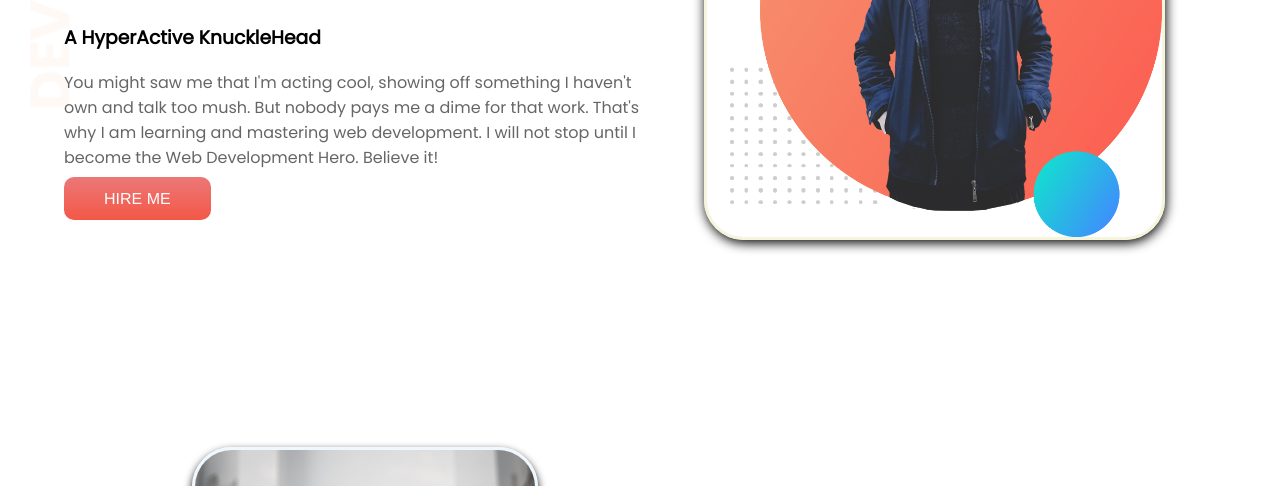
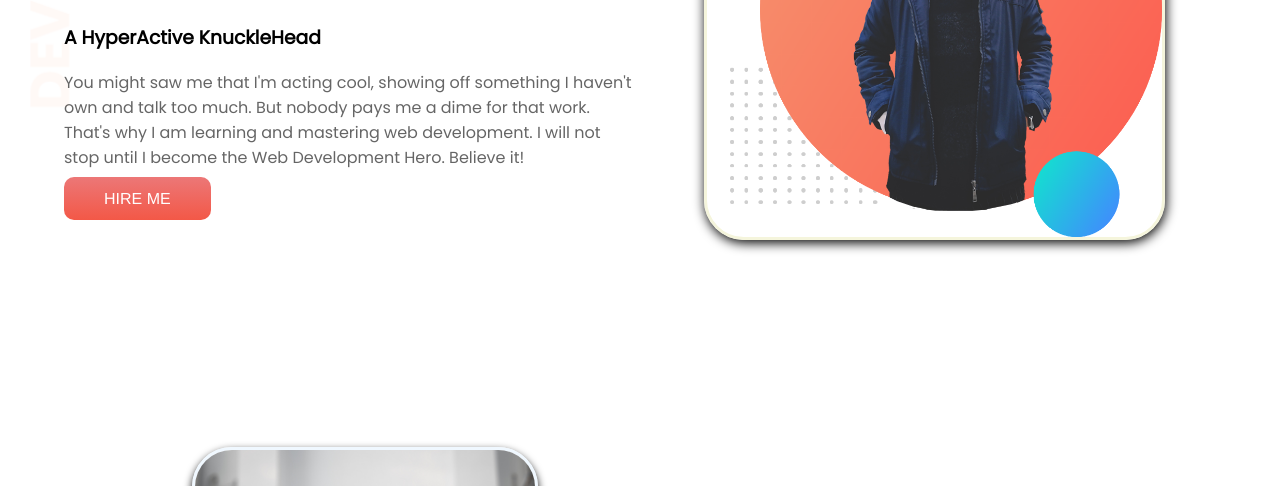
Before and after one commit to UniqueSwagger/developer-portfolio, a plain HTML site: page index.html in a window 1280 px wide. Shown: the part 252-738 px from the top of the page. Drawn offline with Linux system fonts and the light colour scheme.

Commit message:
Final Works

```diff
--- a/index.html
+++ b/index.html
@@ -22,7 +22,7 @@
             <h1>Welcome To</h1>
             <h1> <span class="orange-color">Mahi Rahman's</span> World!</h1>
             <h3>A HyperActive KnuckleHead</h3>
-            <p>You might saw me that I'm acting cool, showing off something I haven't own and talk too mush. But nobody
+            <p>You might saw me that I'm acting cool, showing off something I haven't own and talk too much. But nobody
                 pays
                 me
                 a dime for that work.
```
